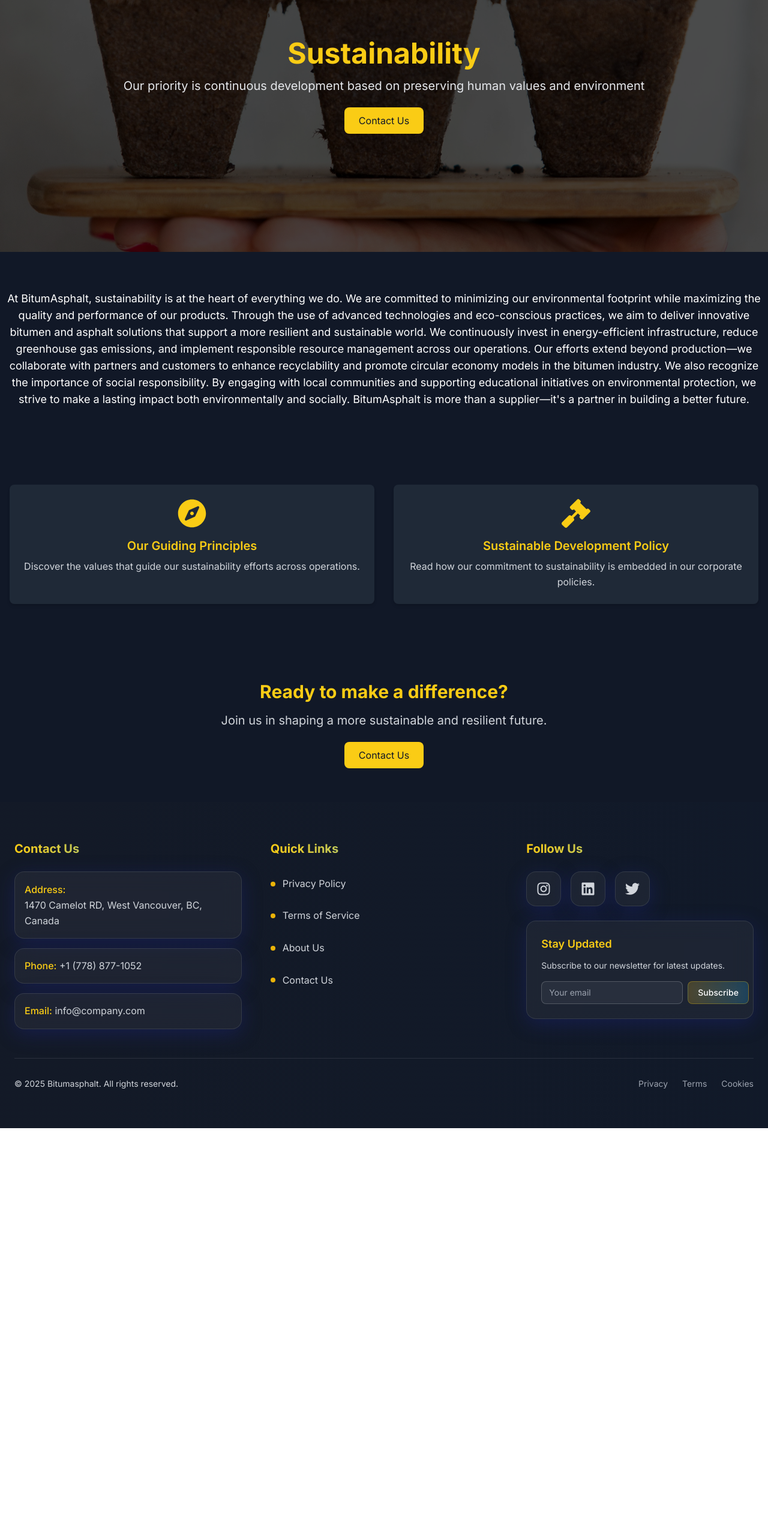
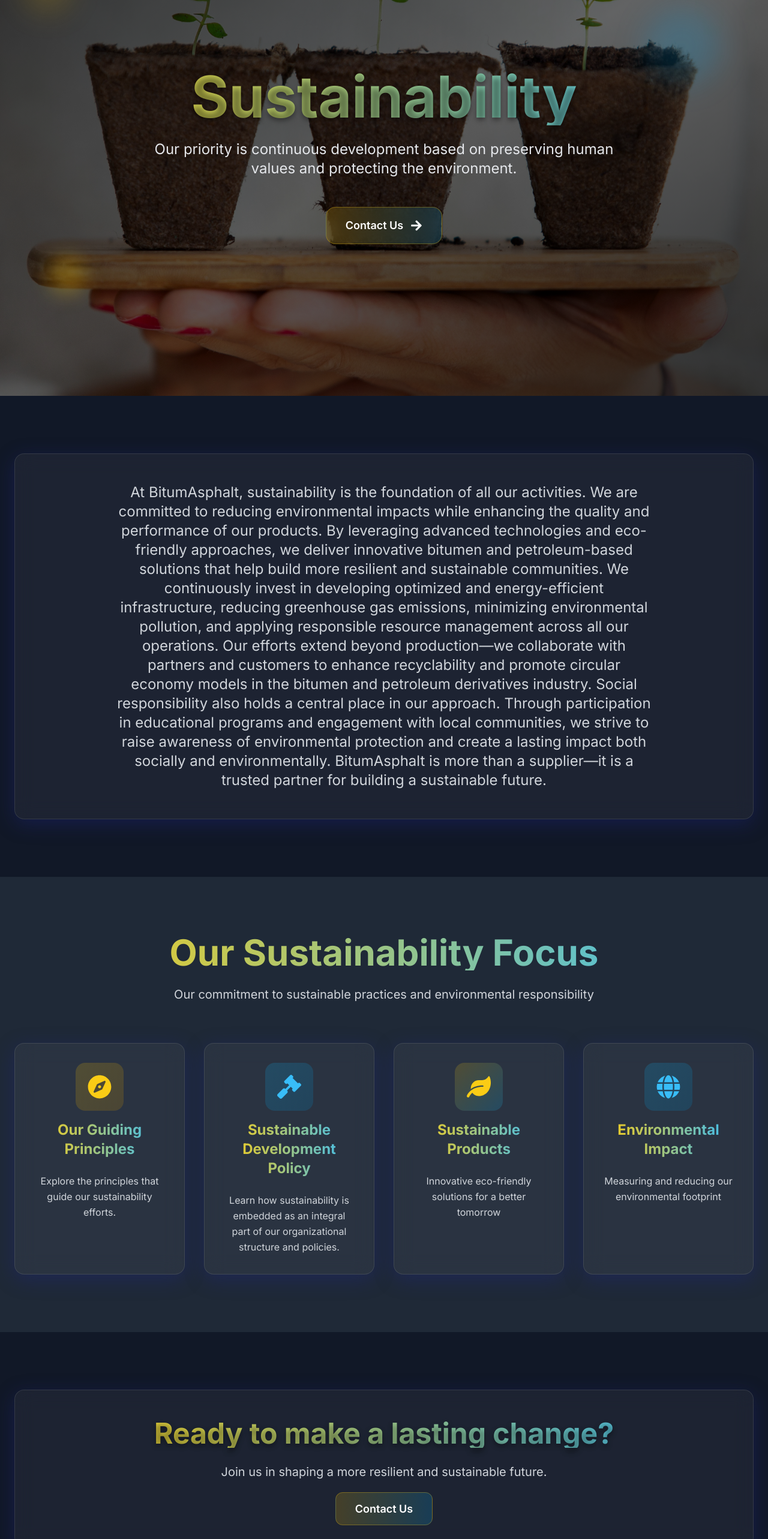
Before and after one commit to dejpa/bitumpro, a Next.js app: page /en/sustainability in a window 1280 px wide. Shown: the part 220-2786 px from the top of the page at 60% size. Before the commit the page ends 2101 px from the top, so only its background shows below. Built offline with nearby package versions, Linux system fonts and the light colour scheme.

Commit message:
update sustainabilitiy's contents and styles

```diff
--- a/src/app/[local]/sustainability/page.tsx
+++ b/src/app/[local]/sustainability/page.tsx
@@ -1,7 +1,7 @@
 "use client";
 
 import { usePathname } from "next/navigation";
-import { FaCompass, FaGavel , FaArrowRight } from "react-icons/fa";
+import { FaCompass, FaGavel, FaArrowRight, FaLeaf, FaRecycle, FaTree, FaGlobe } from "react-icons/fa";
 import { getTranslator } from "@/i18n";
 import Link from "next/link";
 
@@ -14,88 +14,145 @@
   const t = getTranslator(currentLocale);
 
   return (
-    <div className="min-h-screen bg-gray-900 text-white">
+    <div className="min-h-screen bg-gray-900 text-white" suppressHydrationWarning>
       {/* Hero Section */}
-      <section
-        className="relative min-h-[70vh] flex items-center justify-center bg-cover bg-center"
+      <section className="relative min-h-screen flex items-center justify-center overflow-hidden">
+        <div
+          className="absolute inset-0 bg-cover bg-center bg-no-repeat z-0"
           style={{ backgroundImage: "url('/sustainability-cover.webp')" }}
         >
-        <div className="absolute inset-0 bg-black/70" />
-        <div className="container mx-auto text-center relative z-10">
-          <h1 className="text-5xl font-bold mb-4 text-yellow-400">{t("sustainability.heroTitle")}</h1>
-          <p className="text-xl mb-8 text-gray-200">{t("sustainability.heroDescription")}</p>
+          <div className="absolute inset-0 bg-gradient-to-br from-black/80 via-black/60 to-black/80"></div>
+        </div>
+
+        {/* Floating elements */}
+        <div className="absolute inset-0 overflow-hidden pointer-events-none">
+          <div className="absolute top-20 left-10 w-20 h-20 bg-primary-500/20 rounded-full blur-xl floating"></div>
+          <div className="absolute top-40 right-20 w-32 h-32 bg-accent-500/20 rounded-full blur-xl floating [animation-delay:2s]"></div>
+          <div className="absolute bottom-40 left-20 w-16 h-16 bg-primary-400/30 rounded-full blur-lg floating [animation-delay:4s]"></div>
+        </div>
+
+        <div className="container mx-auto text-center relative z-10 px-6">
+          <div className="animate-fade-in">
+            <h1 className="text-6xl lg:text-8xl font-bold mb-6 gradient-text text-shadow-lg leading-tight">
+              {t("sustainability.heroTitle")}
+            </h1>
+            <p className="text-xl lg:text-2xl mb-12 text-gray-200 max-w-3xl mx-auto leading-relaxed">
+              {t("sustainability.heroDescription")}
+            </p>
+            <div className="flex flex-col sm:flex-row gap-6 justify-center items-center">
               <Link
                 href={`/${currentLocale}/contact`}
-            className="bg-yellow-400 text-gray-900 px-6 py-3 rounded-lg hover:bg-yellow-500 transition duration-300"
+                className="glass-button px-8 py-4 text-lg font-semibold text-white rounded-2xl hover:shadow-glow transition-all duration-300 hover-cursor-expand group"
               >
+                <span className="flex items-center gap-3">
                   {t("sustainability.contactUs")}
+                  <FaArrowRight className="h-5 w-5 group-hover:translate-x-1 transition-transform duration-300" />
+                </span>
               </Link>
+            </div>
+          </div>
         </div>
       </section>
 
       {/* Description Section */}
-        <section className="text-lg container mx-auto text-center py-16 ">
-            <p>{t("sustainability.description")}</p>
+      <section className="py-24 bg-gray-900">
+        <div className="container mx-auto px-6 text-center">
+          <div className="glass-card p-12 hover-lift animate-slide-up">
+            <p className="text-xl lg:text-2xl text-gray-300 max-w-4xl mx-auto leading-relaxed">{t("sustainability.description")}</p>
+          </div>
+        </div>
       </section>
 
-    {/* Focus Areas*/}
-    <div className="container mx-auto py-16 px-4 text-center">
-        <div className="grid grid-cols-1 md:grid-cols-2 gap-8">
-            <Link
-            href={`/${currentLocale}/sustainability/guiding-principles`}
-            className="block p-6 bg-gray-800 rounded-lg shadow-md hover:bg-gray-700 transition duration-300"
-            >
-                <FaCompass className="text-yellow-400 h-12 w-12 mx-auto mb-4" />
-                <h3 className="text-xl font-semibold mb-2 text-yellow-400">
+      {/* Focus Areas */}
+      <section className="relative py-24 bg-gray-800">
+        <div className="container mx-auto px-6">
+          <div className="text-center mb-16">
+            <h2 className="text-4xl lg:text-6xl font-bold mb-6 gradient-text">
+              Our Sustainability Focus
+            </h2>
+            <p className="text-xl text-gray-300 max-w-3xl mx-auto leading-relaxed">
+              Our commitment to sustainable practices and environmental responsibility
+            </p>
+          </div>
+
+          <div className="grid grid-cols-1 lg:grid-cols-4 gap-8">
+            {/* Guiding Principles */}
+            <Link href={`/${currentLocale}/sustainability/guiding-principles`} className="glass-card p-8 hover-lift group animate-slide-up">
+              <div className="text-center mb-6">
+                <div className="w-20 h-20 bg-gradient-to-br from-primary-500/20 to-primary-600/20 rounded-2xl flex items-center justify-center mx-auto mb-4 group-hover:scale-110 transition-transform duration-300">
+                  <FaCompass className="text-primary-400 h-10 w-10" />
+                </div>
+                <h3 className="text-2xl font-bold gradient-text mb-4">
                   {t("sustainability.guidingPrinciples")}
                 </h3>
-                <p className="text-gray-300">{t("sustainability.guidingPrinciplesDesc")}</p>
+              </div>
+              <p className="text-gray-300 leading-relaxed text-center">
+                {t("sustainability.guidingPrinciplesDesc")}
+              </p>
             </Link>
 
-            <Link
-                href={`/${currentLocale}/sustainability/policy`}
-                className="block p-6 bg-gray-800 rounded-lg shadow-md hover:bg-gray-700 transition duration-300"
-                >
-                <FaGavel className="text-yellow-400 h-12 w-12 mx-auto mb-4" />
-                <h3 className="text-xl font-semibold mb-2 text-yellow-400">
+            {/* Policy */}
+            <Link href={`/${currentLocale}/sustainability/policy`} className="glass-card p-8 hover-lift group animate-slide-up [animation-delay:0.2s]">
+              <div className="text-center mb-6">
+                <div className="w-20 h-20 bg-gradient-to-br from-accent-500/20 to-accent-600/20 rounded-2xl flex items-center justify-center mx-auto mb-4 group-hover:scale-110 transition-transform duration-300">
+                  <FaGavel className="text-accent-400 h-10 w-10" />
+                </div>
+                <h3 className="text-2xl font-bold gradient-text mb-4">
                   {t("sustainability.policy")}
                 </h3>
-                <p className="text-gray-300">{t("sustainability.policyDesc")}</p>
+              </div>
+              <p className="text-gray-300 leading-relaxed text-center">
+                {t("sustainability.policyDesc")}
+              </p>
             </Link>
+
+            {/* Sustainable Products */}
+            <div className="glass-card p-8 hover-lift group animate-slide-up [animation-delay:0.4s]">
+              <div className="text-center mb-6">
+                <div className="w-20 h-20 bg-gradient-to-br from-primary-500/20 to-accent-500/20 rounded-2xl flex items-center justify-center mx-auto mb-4 group-hover:scale-110 transition-transform duration-300">
+                  <FaLeaf className="text-primary-400 h-10 w-10" />
+                </div>
+                <h3 className="text-2xl font-bold gradient-text mb-4">
+                  Sustainable Products
+                </h3>
+              </div>
+              <p className="text-gray-300 leading-relaxed text-center">
+                Innovative eco-friendly solutions for a better tomorrow
+              </p>
+            </div>
+
+            {/* Environmental Impact */}
+            <div className="glass-card p-8 hover-lift group animate-slide-up [animation-delay:0.6s]">
+              <div className="text-center mb-6">
+                <div className="w-20 h-20 bg-gradient-to-br from-accent-500/20 to-accent-600/20 rounded-2xl flex items-center justify-center mx-auto mb-4 group-hover:scale-110 transition-transform duration-300">
+                  <FaGlobe className="text-accent-400 h-10 w-10" />
+                </div>
+                <h3 className="text-2xl font-bold gradient-text mb-4">
+                  Environmental Impact
+                </h3>
+              </div>
+              <p className="text-gray-300 leading-relaxed text-center">
+                Measuring and reducing our environmental footprint
+              </p>
             </div>
           </div>
+        </div>
+      </section>
 
 
 
       {/* Call to Action */}
-      <section className="py-16 bg-gray-900 text-center">
-        <h2 className="text-3xl font-bold mb-4 text-yellow-400">{t("sustainability.readyToAct")}</h2>
-        <p className="text-xl mb-8 text-gray-300">{t("sustainability.readyToActDesc")}</p>
-        <Link
-          href={`/${currentLocale}/contact`}
-          className="bg-yellow-400 text-gray-900 px-6 py-3 rounded-lg hover:bg-yellow-500 transition duration-300"
-        >
+      <section className="py-24 bg-gray-900">
+        <div className="container mx-auto px-6 text-center">
+          <div className="glass-card p-12 hover-lift animate-slide-up">
+            <h2 className="text-4xl lg:text-5xl font-bold mb-6 gradient-text text-shadow-lg">{t("sustainability.readyToAct")}</h2>
+            <p className="text-xl mb-8 text-gray-300 max-w-3xl mx-auto leading-relaxed">{t("sustainability.readyToActDesc")}</p>
+            <Link href={`/${currentLocale}/contact`} className="glass-button px-8 py-4 text-lg font-semibold text-white rounded-xl hover:shadow-glow transition-all duration-300 hover-cursor-expand">
               {t("sustainability.contactUs")}
             </Link>
+          </div>
+        </div>
       </section>
     </div>
   );
 }
-
-function SustainabilityCard({
-  icon,
-  title,
-  description,
-}: {
-  icon: React.ReactNode;
-  title: string;
-  description: string;
-}) {
-  return (
-    <div className="p-6 bg-gray-800 rounded-lg shadow-md">
-      {icon}
-      <h3 className="text-xl font-semibold mb-2 text-yellow-400">{title}</h3>
-      <p className="text-gray-300">{description}</p>
-    </div>
-  );
-}
--- a/src/locales/english/sustainability.json
+++ b/src/locales/english/sustainability.json
@@ -1,12 +1,12 @@
 {
   "heroTitle": "Sustainability",
-  "heroDescription": "Our priority is continuous development based on preserving human values and environment",
-  "description": "At BitumAsphalt, sustainability is at the heart of everything we do. We are committed to minimizing our environmental footprint while maximizing the quality and performance of our products. Through the use of advanced technologies and eco-conscious practices, we aim to deliver innovative bitumen and asphalt solutions that support a more resilient and sustainable world. We continuously invest in energy-efficient infrastructure, reduce greenhouse gas emissions, and implement responsible resource management across our operations. Our efforts extend beyond production—we collaborate with partners and customers to enhance recyclability and promote circular economy models in the bitumen industry. We also recognize the importance of social responsibility. By engaging with local communities and supporting educational initiatives on environmental protection, we strive to make a lasting impact both environmentally and socially. BitumAsphalt is more than a supplier—it's a partner in building a better future.",
+  "heroDescription": "Our priority is continuous development based on preserving human values and protecting the environment.",
+  "description": "At BitumAsphalt, sustainability is the foundation of all our activities. We are committed to reducing environmental impacts while enhancing the quality and performance of our products. By leveraging advanced technologies and eco-friendly approaches, we deliver innovative bitumen and petroleum-based solutions that help build more resilient and sustainable communities. We continuously invest in developing optimized and energy-efficient infrastructure, reducing greenhouse gas emissions, minimizing environmental pollution, and applying responsible resource management across all our operations. Our efforts extend beyond production—we collaborate with partners and customers to enhance recyclability and promote circular economy models in the bitumen and petroleum derivatives industry. Social responsibility also holds a central place in our approach. Through participation in educational programs and engagement with local communities, we strive to raise awareness of environmental protection and create a lasting impact both socially and environmentally. BitumAsphalt is more than a supplier—it is a trusted partner for building a sustainable future.",
   "guidingPrinciples": "Our Guiding Principles",
-  "guidingPrinciplesDesc": "Discover the values that guide our sustainability efforts across operations.",
+  "guidingPrinciplesDesc": "Explore the principles that guide our sustainability efforts.",
   "policy": "Sustainable Development Policy",
-  "policyDesc": "Read how our commitment to sustainability is embedded in our corporate policies.",
-  "readyToAct": "Ready to make a difference?",
-  "readyToActDesc": "Join us in shaping a more sustainable and resilient future.",
+  "policyDesc": "Learn how sustainability is embedded as an integral part of our organizational structure and policies.",
+  "readyToAct": "Ready to make a lasting change?",
+  "readyToActDesc": "Join us in shaping a more resilient and sustainable future.",
   "contactUs": "Contact Us"
 }
```
Also changed, not shown: src/locales/france/sustainability.json (+6 -6 lines). Lines whose indentation alone changed are shown as unchanged.
